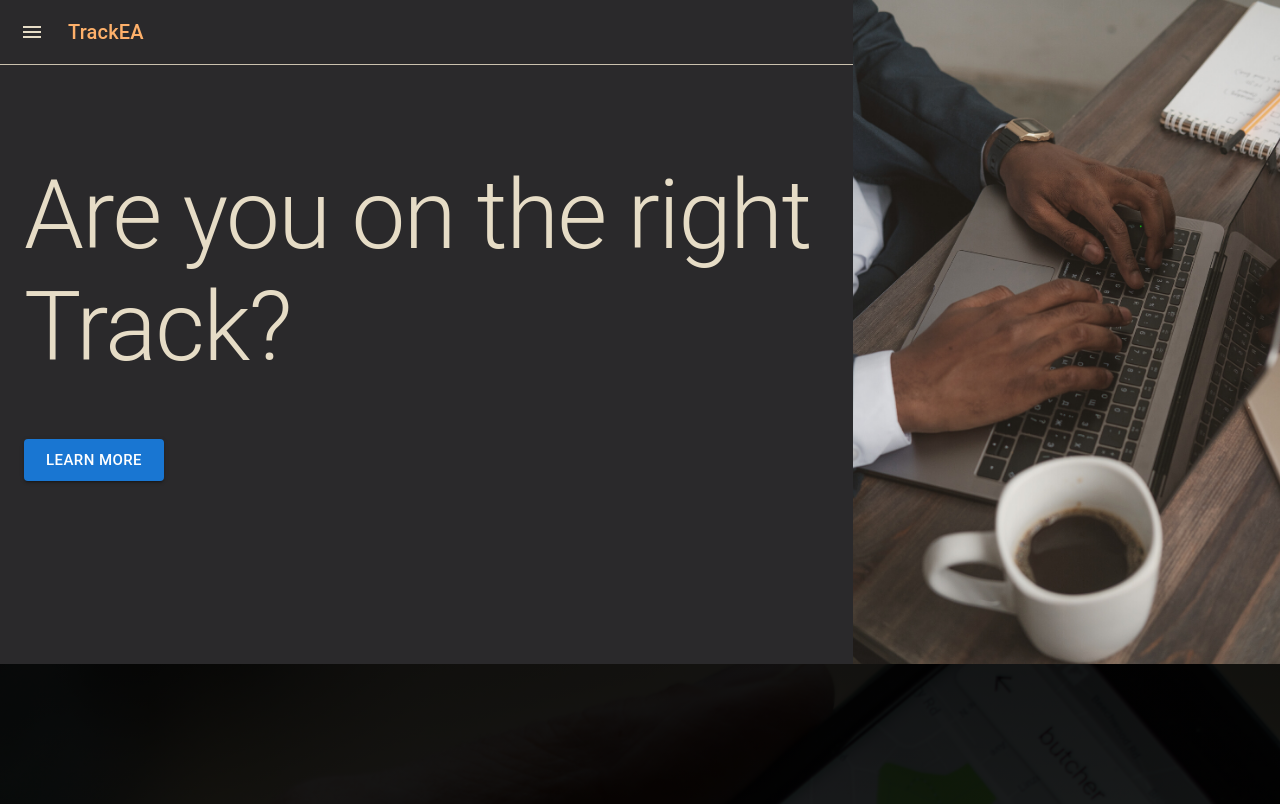
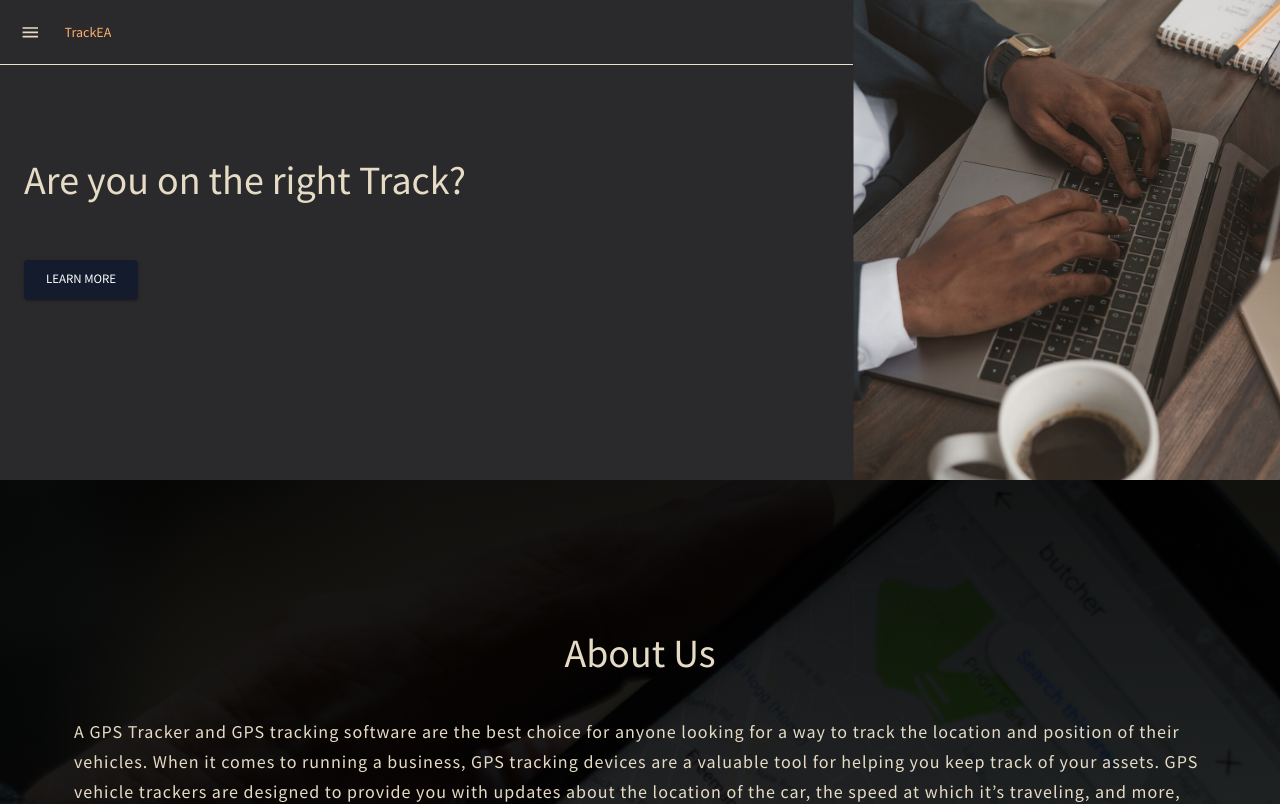
Before and after one commit to ElijahBundi/TrackEA-client, a React (Create React App) app: page / in a window 1280 px wide. Shown: the top 804 px of the page. Built offline with nearby package versions, Linux system fonts and the light colour scheme; what react-swipeable-views-utils would draw is missing.

Commit message:
theme provider made

```diff
--- a/src/App.js
+++ b/src/App.js
@@ -1,42 +1,33 @@
-import { BrowserRouter, Route, Routes } from 'react-router-dom';
-import './App.css';
-import Dashboard from './Components/Dashboard/Dashboard';
-import Home from './Components/Home/Home';
-import Carousel from './Components/SignupLogin/Carousel';
-import Login from './Components/SignupLogin/Login';
-import LoginSignup from './Components/SignupLogin/LoginSignup';
-import Signup from './Components/SignupLogin/Signup';
+import { BrowserRouter, Route, Routes } from "react-router-dom";
+import "./App.css";
+import { ColorModeContext, useMode } from "./theme";
+import { CssBaseline, ThemeProvider } from "@mui/material";
+import Dashboard from "./Components/Dashboard/Dashboard";
+import Home from "./Components/Home/Home";
+import Carousel from "./Components/SignupLogin/Carousel";
+import Login from "./Components/SignupLogin/Login";
+import LoginSignup from "./Components/SignupLogin/LoginSignup";
+import Signup from "./Components/SignupLogin/Signup";
 
 function App() {
+  const [theme, colorMode] = useMode();
+
   return (
-    <BrowserRouter>
-      <Routes>
-        <Route
-          path='/'
-          element={<Home />}
-        />
-        <Route
-          path='login'
-          element={<LoginSignup />}
-        />
-        <Route
-          path='carousel'
-          element={<Carousel />}
-        />
-        <Route
-          path='login1'
-          element={<Login />}
-        />
-        <Route
-          path='signup'
-          element={<Signup />}
-        />
-        <Route
-          path='dashboard'
-          element={<Dashboard />}
-        />
-      </Routes>
-    </BrowserRouter>
+    <ColorModeContext.Provider value={colorMode}>
+      <ThemeProvider theme={theme}>
+        <CssBaseline />
+        <BrowserRouter>
+          <Routes>
+            <Route path="/" element={<Home />} />
+            <Route path="login" element={<LoginSignup />} />
+            <Route path="carousel" element={<Carousel />} />
+            <Route path="login1" element={<Login />} />
+            <Route path="signup" element={<Signup />} />
+            <Route path="dashboard" element={<Dashboard />} />
+          </Routes>
+        </BrowserRouter>
+      </ThemeProvider>
+    </ColorModeContext.Provider>
   );
 }
 
--- a/src/Components/Navbar/Navbar.jsx
+++ b/src/Components/Navbar/Navbar.jsx
@@ -165,7 +165,7 @@
             paddingTop: 10,
             justifyContent: "center",
             alignItems: "left",
-            height: { sm: "auto", lg: "70vh" },
+            height: "60vh",
           }}
         >
           <Box>
--- /dev/null
+++ b/src/theme.js
@@ -0,0 +1,213 @@
+import { createContext, useState, useMemo } from "react";
+import { createTheme } from "@mui/material/styles";
+
+// color design tokens
+export const tokens = (mode) => ({
+  ...(mode === "dark"
+    ? {
+        grey: {
+          100: "#e0e0e0",
+          200: "#c2c2c2",
+          300: "#a3a3a3",
+          400: "#858585",
+          500: "#666666",
+          600: "#525252",
+          700: "#3d3d3d",
+          800: "#292929",
+          900: "#141414",
+        },
+        primary: {
+          100: "#d0d1d5",
+          200: "#a1a4ab",
+          300: "#727681",
+          400: "#434957",
+          500: "#141b2d",
+          600: "#101624",
+          700: "#0c101b",
+          800: "#080b12",
+          900: "#040509",
+        },
+        greenAccent: {
+          100: "#dbf5ee",
+          200: "#b7ebde",
+          300: "#94e2cd",
+          400: "#70d8bd",
+          500: "#4cceac",
+          600: "#3da58a",
+          700: "#2e7c67",
+          800: "#1e5245",
+          900: "#0f2922",
+        },
+        redAccent: {
+          100: "#f8dcdb",
+          200: "#f1b9b7",
+          300: "#e99592",
+          400: "#e2726e",
+          500: "#db4f4a",
+          600: "#af3f3b",
+          700: "#832f2c",
+          800: "#58201e",
+          900: "#2c100f",
+        },
+        blueAccent: {
+          100: "#e1e2fe",
+          200: "#c3c6fd",
+          300: "#a4a9fc",
+          400: "#868dfb",
+          500: "#6870fa",
+          600: "#535ac8",
+          700: "#3e4396",
+          800: "#2a2d64",
+          900: "#151632",
+        },
+      }
+    : {
+        grey: {
+          100: "#141414",
+          200: "#292929",
+          300: "#3d3d3d",
+          400: "#525252",
+          500: "#666666",
+          600: "#858585",
+          700: "#a3a3a3",
+          800: "#c2c2c2",
+          900: "#e0e0e0",
+        },
+        primary: {
+          100: "#040509",
+          200: "#080b12",
+          300: "#0c101b",
+          400: "#f2f0f0",
+          500: "#141b2d",
+          600: "#434957",
+          700: "#727681",
+          800: "#a1a4ab",
+          900: "#d0d1d5",
+        },
+        greenAccent: {
+          100: "#0f2922",
+          200: "#1e5245",
+          300: "#2e7c67",
+          400: "#3da58a",
+          500: "#4cceac",
+          600: "#70d8bd",
+          700: "#94e2cd",
+          800: "#b7ebde",
+          900: "#dbf5ee",
+        },
+        redAccent: {
+          100: "#2c100f",
+          200: "#58201e",
+          300: "#832f2c",
+          400: "#af3f3b",
+          500: "#db4f4a",
+          600: "#e2726e",
+          700: "#e99592",
+          800: "#f1b9b7",
+          900: "#f8dcdb",
+        },
+        blueAccent: {
+          100: "#151632",
+          200: "#2a2d64",
+          300: "#3e4396",
+          400: "#535ac8",
+          500: "#6870fa",
+          600: "#868dfb",
+          700: "#a4a9fc",
+          800: "#c3c6fd",
+          900: "#e1e2fe",
+        },
+      }),
+});
+
+// mui theme settings
+
+export const themeSettings = (mode) => {
+  const colors = tokens(mode);
+
+  return {
+    palette: {
+      mode: mode,
+      ...(mode === "dark"
+        ? {
+            primary: {
+              main: colors.primary[500],
+            },
+            secondary: {
+              main: colors.greenAccent[500],
+            },
+            neutral: {
+              dark: colors.grey[700],
+              main: colors.grey[500],
+              light: colors.grey[100],
+            },
+            background: {
+              default: colors.primary[500],
+            },
+          }
+        : {
+            primary: {
+              main: colors.primary[100],
+            },
+            secondary: {
+              main: colors.greenAccent[500],
+            },
+            neutral: {
+              dark: colors.grey[700],
+              main: colors.grey[500],
+              light: colors.grey[100],
+            },
+            background: {
+              default: "#fcfcfc",
+            },
+          }),
+    },
+    typography: {
+      fontFamily: ["Source Sans Pro", "sans-serif"].join(","),
+      fontSize: 12,
+      h1: {
+        fontFamily: ["Source Sans Pro", "sans-serif"].join(","),
+        fontSize: 40,
+      },
+      h2: {
+        fontFamily: ["Source Sans Pro", "sans-serif"].join(","),
+        fontSize: 32,
+      },
+      h3: {
+        fontFamily: ["Source Sans Pro", "sans-serif"].join(","),
+        fontSize: 24,
+      },
+      h4: {
+        fontFamily: ["Source Sans Pro", "sans-serif"].join(","),
+        fontSize: 20,
+      },
+      h5: {
+        fontFamily: ["Source Sans Pro", "sans-serif"].join(","),
+        fontSize: 16,
+      },
+      h6: {
+        fontFamily: ["Source Sans Pro", "sans-serif"].join(","),
+        fontSize: 14,
+      },
+    },
+  };
+};
+
+// context for color mode
+export const ColorModeContext = createContext({
+    toggleColorMode: () => {}
+});
+
+export const useMode = () => {
+    const [mode, setMode] = useState("dark");
+
+    const colorMode = useMemo(
+        () => ({
+            toggleColorMode: () =>
+            setMode((prev) => (prev === "light" ? "dark" : "light"))
+        }), []
+    );
+    const theme = useMemo(() => createTheme(themeSettings(mode)), [mode])
+
+    return [theme, colorMode]
+}
```
Also changed, not shown: src/Components/Dashboard/SideBar.jsx (added, +9 -0 lines), src/Components/Dashboard/TopBar.jsx (added, +9 -0 lines).
